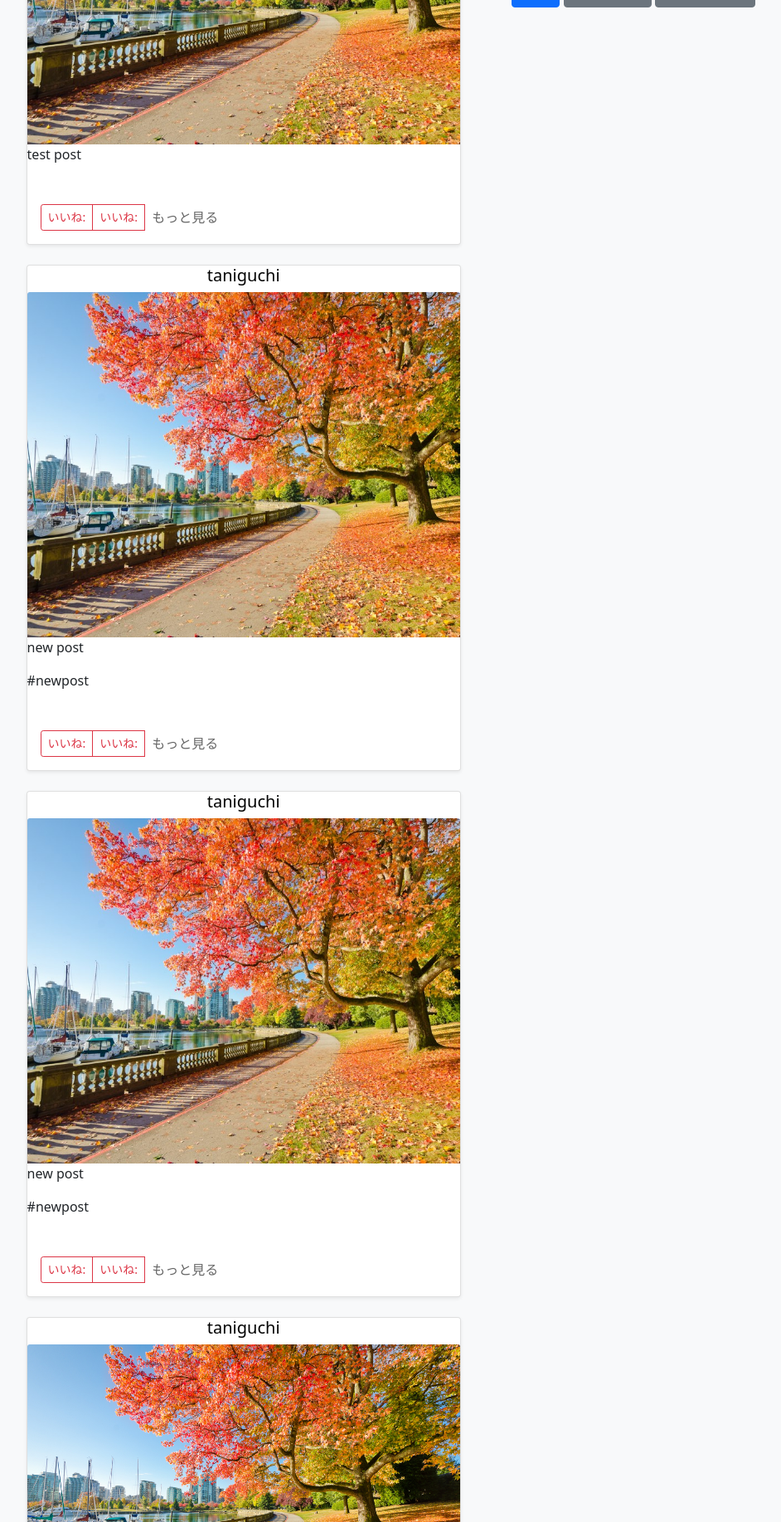
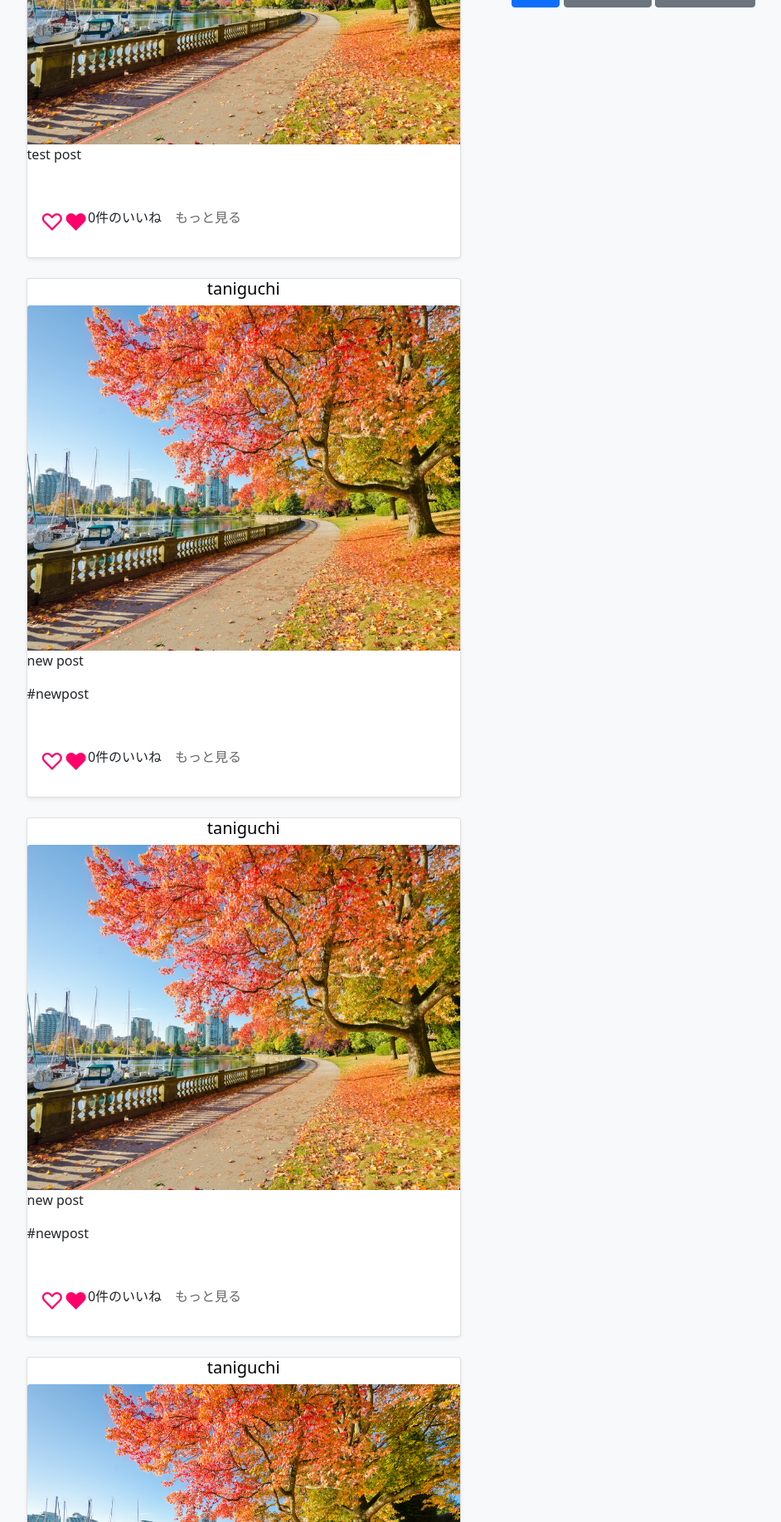
Before and after one commit to TaniguchiKosuke/instagram_django, a Django app: page /instagram/ in a window 1280 px wide. Shown: the part 387-2221 px from the top of the page at 83% size, without its empty margins (234-1176 px from the left). Run offline with Django 3.2, Linux system fonts and the light colour scheme; data comes from the database, SQL or seed files in the repository; both versions use the stored data as it was after the commit; some libraries are stand-ins or nearby versions.

Commit message:
create like_count column

```diff
--- a/instagram/models.py
+++ b/instagram/models.py
@@ -13,6 +13,7 @@ class Posts(models.Model):
     tag = models.CharField(max_length=100, null=True, blank=True)
     post_date = models.DateTimeField(default=timezone.now(), null=True, blank=True)
     author = models.ForeignKey(User, on_delete=models.CASCADE)
+    like_count = models.IntegerField(default=0)
 
     class Meta:
         verbose_name = 'Post'
--- a/static/css/style.css
+++ b/static/css/style.css
@@ -95,7 +95,7 @@ footer p {
   text-decoration: none;
   color: #666;
   line-height: 32px;
-  margin-left: 8px;
+  margin-left: 16px;
 }
 
 .see-more:hover{
@@ -243,3 +243,13 @@ font-size: 24px;
 color: #666;
 text-decoration: underline;
 }
+
+.like-button {
+  color: rgb(255, 0, 106);
+  font-size: 28px;
+}
+
+.good-count {
+  font-size: 16px;
+  line-height: 32px;
+}
--- a/templates/home.html
+++ b/templates/home.html
@@ -50,8 +50,9 @@
           <p class="card-text"></p>
           <div class="d-flex justify-content-between align-items-center">
             <div class="btn-group">
-                <a href="" class="btn btn-sm btn-outline-danger">いいね: </a>
-                <a href="" class="btn btn-sm btn-outline-danger">いいね: </a>
+                <a href="" style="text-decoration: none;"><span class="like-button">&#9825;</span></a>
+                <a href="" style="text-decoration: none;"><span class="like-button">&hearts;</span></a>
+                <p class="good-count">{{ post.like_count }}件のいいね</p>
               <a href="" class="see-more">もっと見る</a>
             </div>
             <small class="text-muted"></small>
```
Also changed, not shown: db.sqlite3, instagram/migrations/0005_auto_20210816_2240.py (added).
